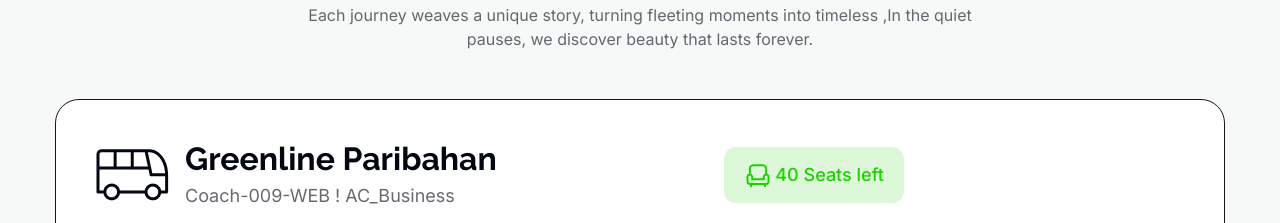
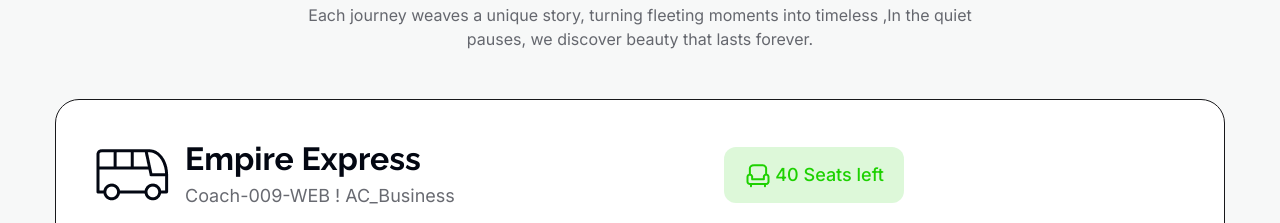
Before and after one commit to hasibulhasan8989/Bus-Ticketing, a plain HTML site: page index.html in a window 1280 px wide. Shown: the part 1489-1712 px from the top of the page. Drawn offline with nearby package versions, Linux system fonts and the light colour scheme.

Commit message:
aber sotti final

```diff
--- a/index.html
+++ b/index.html
@@ -9,6 +9,7 @@
     <script src="https://cdn.jsdelivr.net/npm/@tailwindcss/browser@4"></script>
     <link href="https://cdn.jsdelivr.net/npm/daisyui@5" rel="stylesheet" type="text/css" />
     <script src="https://cdn.jsdelivr.net/npm/@tailwindcss/browser@4"></script>
+    <link rel="shortcut icon" href="images/bus-icon.png" type="image/x-icon">
     <style>
         @import url('https://fonts.googleapis.com/css2?family=Inter:ital,opsz,wght@0,14..32,100..900;1,14..32,100..900&family=Raleway:ital,wght@0,100..900;1,100..900&display=swap');
     </style>
@@ -164,7 +165,8 @@
                         <div class="flex items-center gap-4">
                             <img src="images/bus-logo.png" alt="">
                             <div class="space-y-1">
-                                <h1 class="text-[#030712] lg:text-[32px] font-bold text-3xl">Greenline Paribahan</h1>
+                                <h1 class="text-[#030712] lg:text-[32px] font-bold text-3xl">Empire Express
+                                </h1>
                                 <p class="inter text-lg font-normal text-[#03071299]">Coach-009-WEB ! AC_Business</p>
                             </div>
 
```
